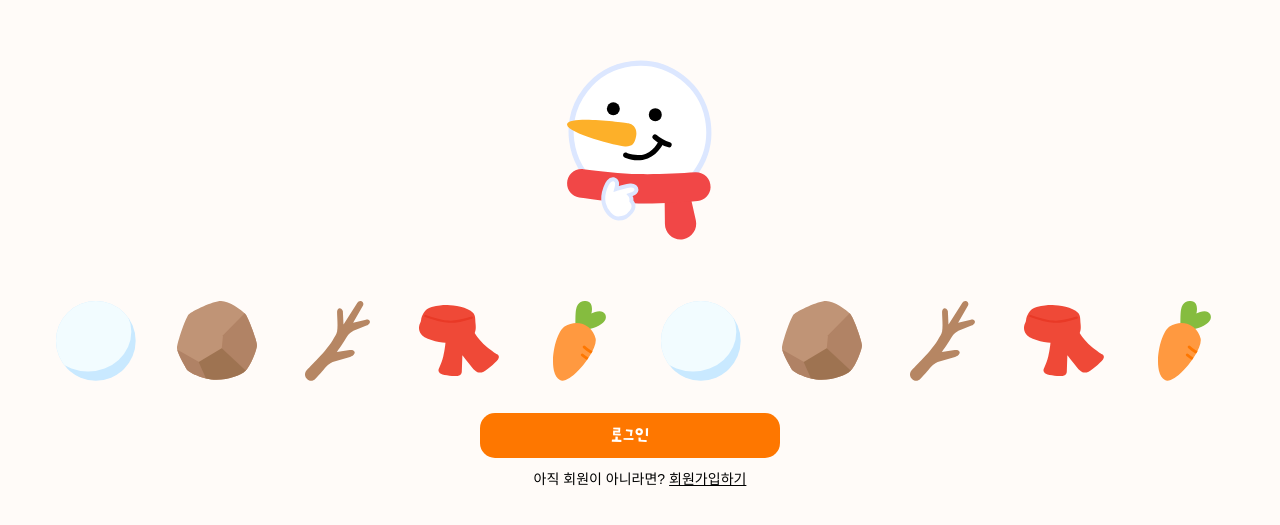
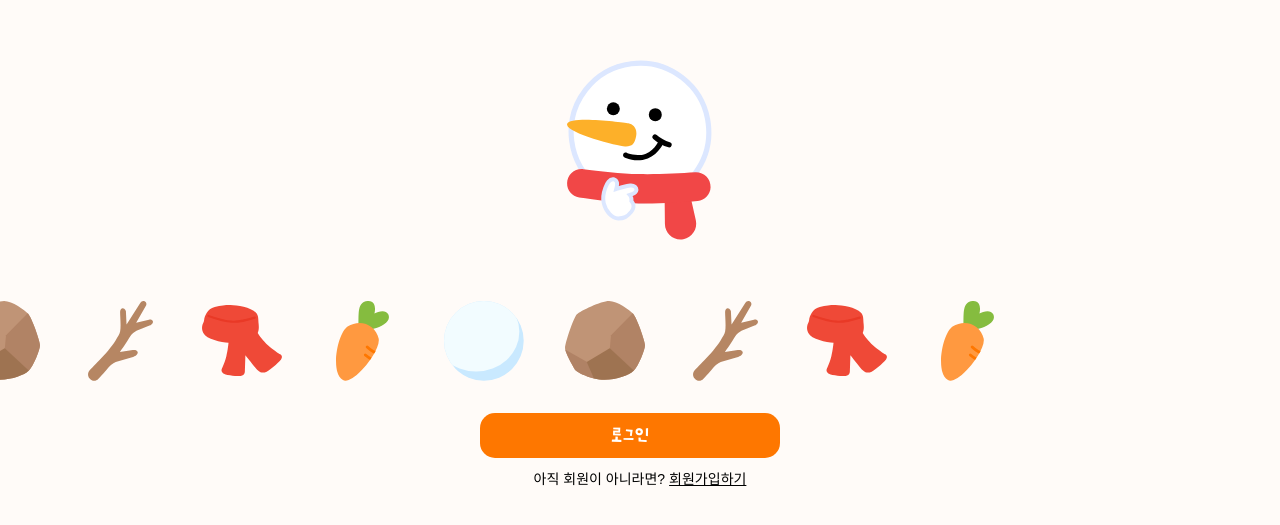
Before and after one commit to Ureca3rd-FE/moong-FE, a React (Vite) app: page /onboard in a window 1280 px wide. Shown: the part 137-662 px from the top of the page. Built offline with nearby package versions, Linux system fonts and the light colour scheme; a web font is replaced by a local one.

Commit message:
[feat] Framer-motion 바탕  animation 구현

```diff
--- a/package.json
+++ b/package.json
@@ -13,6 +13,7 @@
     "@typescript-eslint/eslint-plugin": "^8.49.0",
     "@typescript-eslint/parser": "^8.49.0",
     "eslint-config-prettier": "^10.1.8",
+    "framer-motion": "^12.23.26",
     "prettier": "^3.7.4",
     "react": "^19.2.0",
     "react-dom": "^19.2.0",
--- a/src/pages/Onboard.tsx
+++ b/src/pages/Onboard.tsx
@@ -1,4 +1,5 @@
 import { useNavigate } from "react-router-dom";
+import { motion, useAnimationControls } from 'framer-motion';
 import Button from "../components/common/Button";
 import snowman_v from "../assets/images/snowman_face_v.svg";
 import branch from "../assets/images/branch.svg";
@@ -7,9 +8,12 @@
 import scarf from "../assets/images/scarf.svg";
 import snowball from "../assets/images/snowball.svg";
 import '../style/pages/Onboard/onboard.scss';
+import { useEffect } from "react";
 
 const Onboard = () => {
   const navigate = useNavigate();
+  const controls = useAnimationControls();
+
   const materials = [
     {src : snowball, alt : "눈"},
     {src : rock, alt : "돌"},
@@ -17,6 +21,22 @@
     {src : scarf, alt : "당근"},
     {src : carrot, alt : "목도리"},
   ]
+
+  // useEffect(() => {
+  //   const startAnimation = async() => {
+  //     while(true) {
+  //       await controls.start({
+  //         x : [0, -560],
+  //         transition : {
+  //           duration : 10,
+  //           ease : "linear"
+  //         }
+  //       });
+  //       controls.set({x : 0});
+  //     }
+  //   };
+  //   startAnimation();
+  // }, [controls])
 
   return (
     <div className="onboard">
@@ -26,8 +46,15 @@
         </div>
 
         <div className="onboard__materials-wrapper">
-          <div className="onboard__materials">
-            {/* 첫 번째 세트 */}
+        <motion.div
+            className="onboard__materials"
+            animate={{ x: [0, -565] }}
+            transition={{
+              duration: 20,
+              ease: "linear",
+              repeat: Infinity,
+              repeatType: "loop"
+            }}>
             {materials.map((material, index) => (
               <img
                 key={`set1-${index}`}
@@ -36,7 +63,6 @@
                 className="onboard__material"
               />
             ))}
-            {/* 두 번째 세트 (무한 반복용) */}
             {materials.map((material, index) => (
               <img
                 key={`set2-${index}`}
@@ -45,7 +71,7 @@
                 className="onboard__material"
               />
             ))}
-          </div>
+          </motion.div>
         </div>
 
         <div className="onboard__button">
--- a/src/style/pages/Onboard/onboard.scss
+++ b/src/style/pages/Onboard/onboard.scss
@@ -27,7 +27,7 @@
     object-fit: contain;
   }
 
-  &__ㅡmaterials_slide {
+  &__materials_slide {
     width: 100%;
     max-width: 350px;
     overflow: hidden;
```
Also changed, not shown: 1 other file (tests, documents, lock files or other folders).
